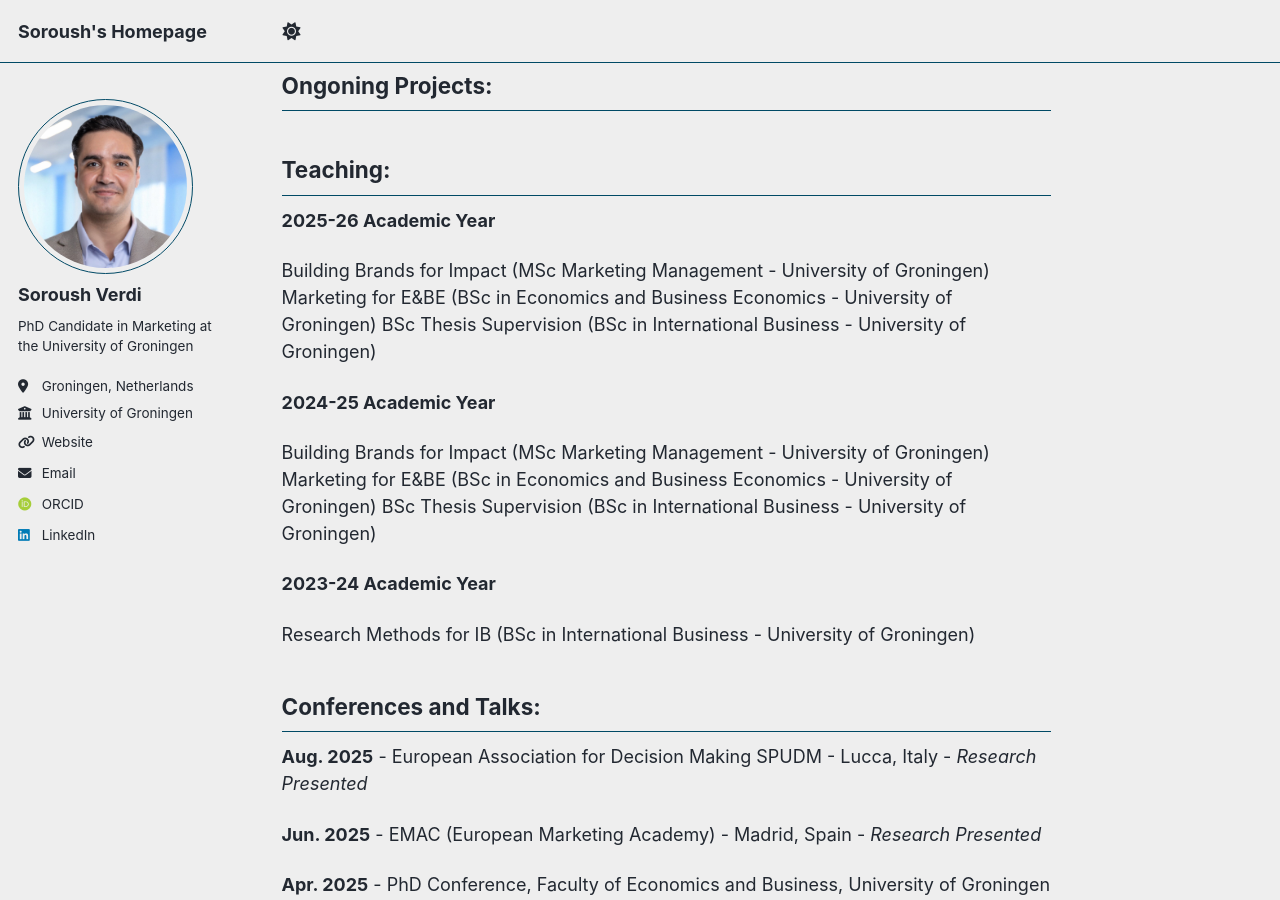
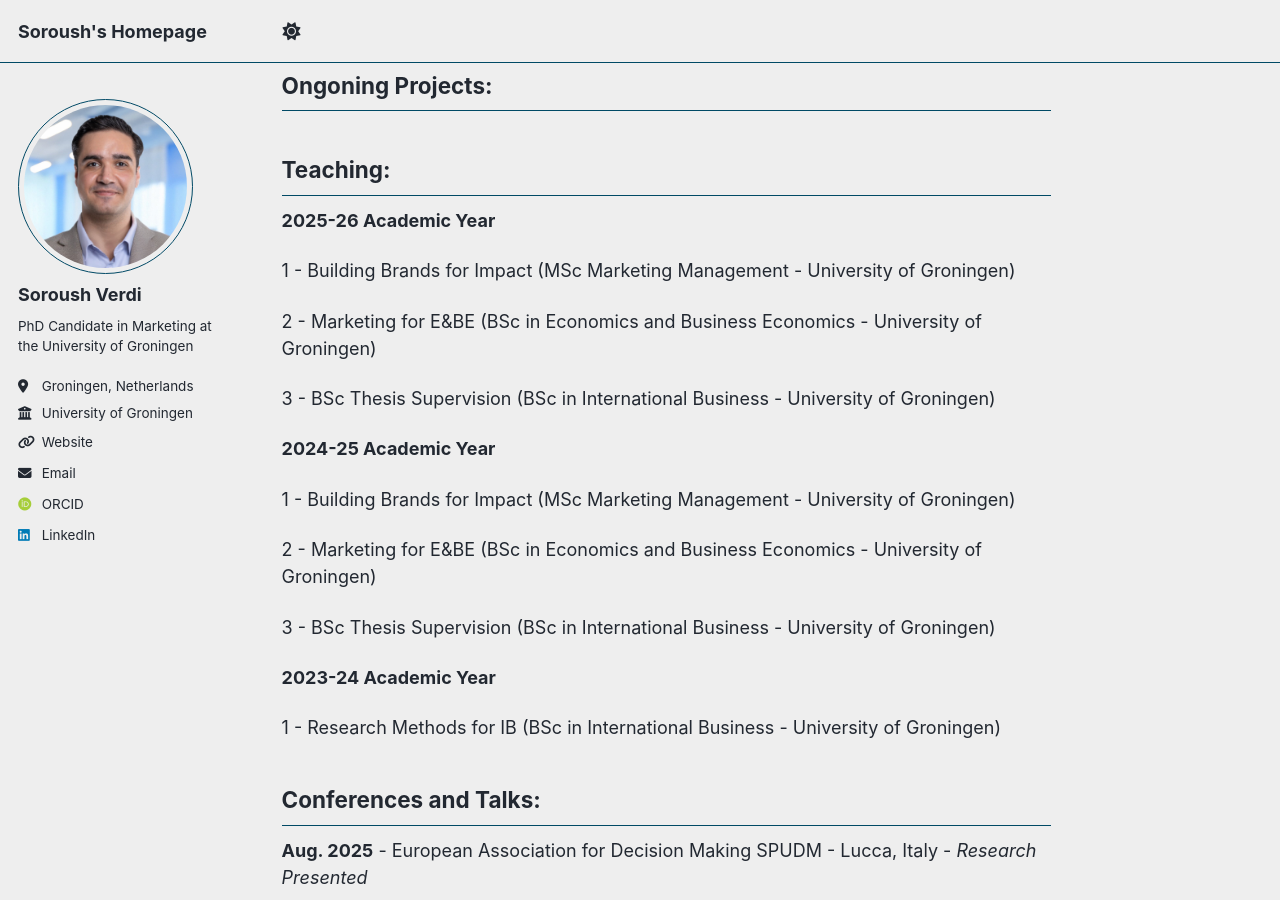
Before and after one commit to soroushverdi/soroushverdi.github.io, a Jekyll site: the page built from _pages/about.md, in a window 1280 px wide and 900 px high, scrolled down 557 px. Built offline with Jekyll 4.4.1, drawn with Linux system fonts in a browser that asks for light colours; some web fonts are replaced; a script that is not in the unit is left out.

Commit message:
Update about.md

```diff
--- a/_pages/about.md
+++ b/_pages/about.md
@@ -27,19 +27,23 @@
 
 **2025-26 Academic Year**
 
-Building Brands for Impact (MSc Marketing Management - University of Groningen)
-Marketing for E&BE (BSc in Economics and Business Economics - University of Groningen)
-BSc Thesis Supervision (BSc in International Business - University of Groningen)
+1 - Building Brands for Impact (MSc Marketing Management - University of Groningen)
+
+2 - Marketing for E&BE (BSc in Economics and Business Economics - University of Groningen)
+
+3 - BSc Thesis Supervision (BSc in International Business - University of Groningen)
 
 **2024-25 Academic Year**
 
-Building Brands for Impact (MSc Marketing Management - University of Groningen)
-Marketing for E&BE (BSc in Economics and Business Economics - University of Groningen)
-BSc Thesis Supervision (BSc in International Business - University of Groningen)
+1 - Building Brands for Impact (MSc Marketing Management - University of Groningen)
+
+2 - Marketing for E&BE (BSc in Economics and Business Economics - University of Groningen)
+
+3 - BSc Thesis Supervision (BSc in International Business - University of Groningen)
 
 **2023-24 Academic Year**
 
-Research Methods for IB (BSc in International Business - University of Groningen)
+1 - Research Methods for IB (BSc in International Business - University of Groningen)
 
 Conferences and Talks:
 ------
```
